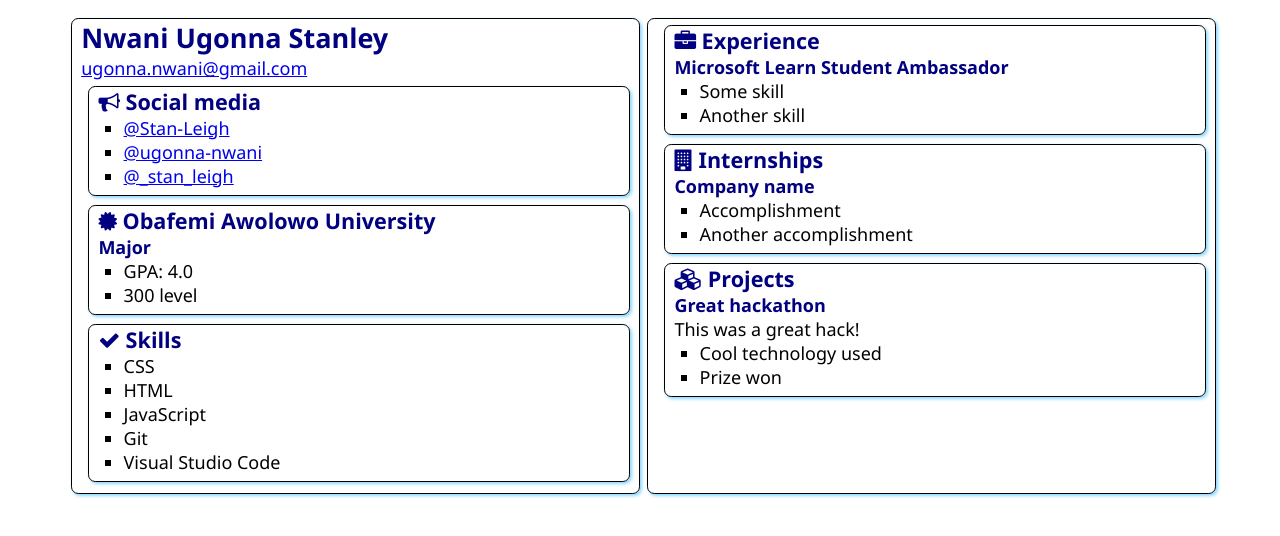
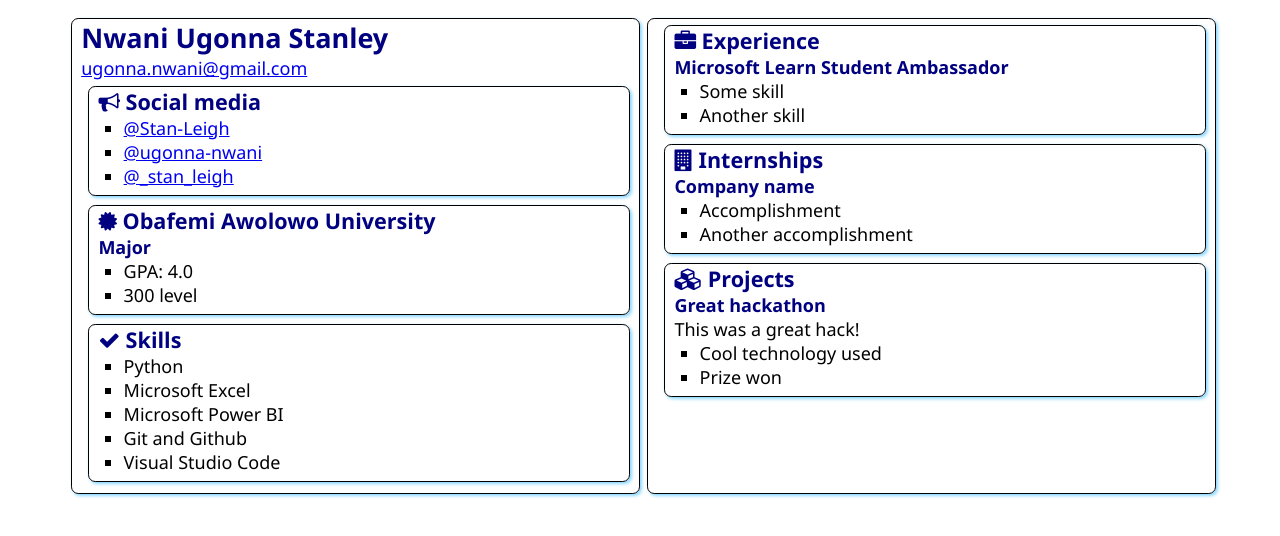
Before and after one commit to Stan-Leigh/SATechnicalOnboarding, a plain HTML site: page src/index.html in a window 1280 px wide. Drawn offline with Linux system fonts and the light colour scheme.

Commit message:
Skills
Changed default skills

```diff
--- a/src/index.html
+++ b/src/index.html
@@ -47,10 +47,10 @@
                     Skills
                 </h2>
                 <ul>
-                    <li>CSS</li>
-                    <li>HTML</li>
-                    <li>JavaScript</li>
-                    <li>Git</li>
+                    <li>Python</li>
+                    <li>Microsoft Excel</li>
+                    <li>Microsoft Power BI</li>
+                    <li>Git and Github</li>
                     <li>Visual Studio Code</li>
                 </ul>
             </section>
```
